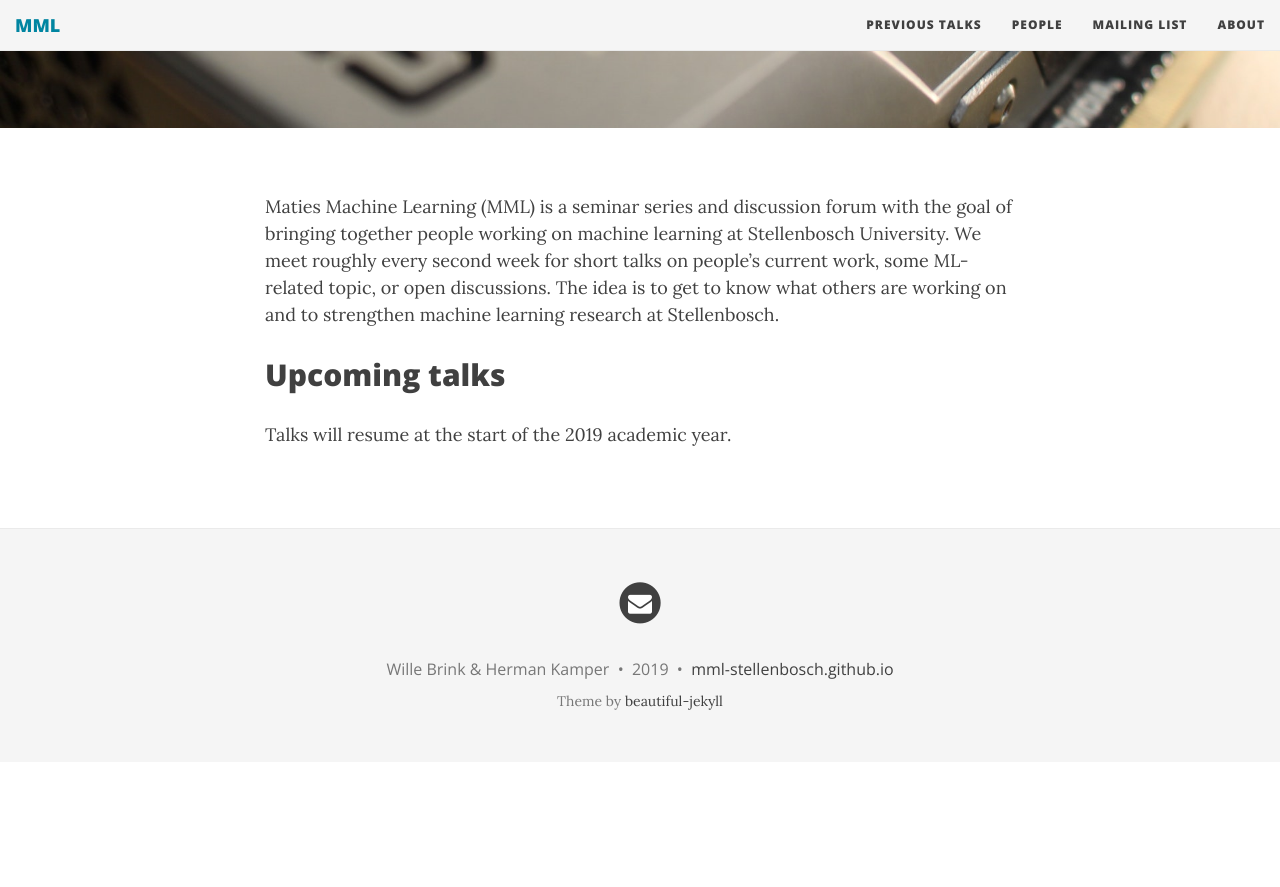
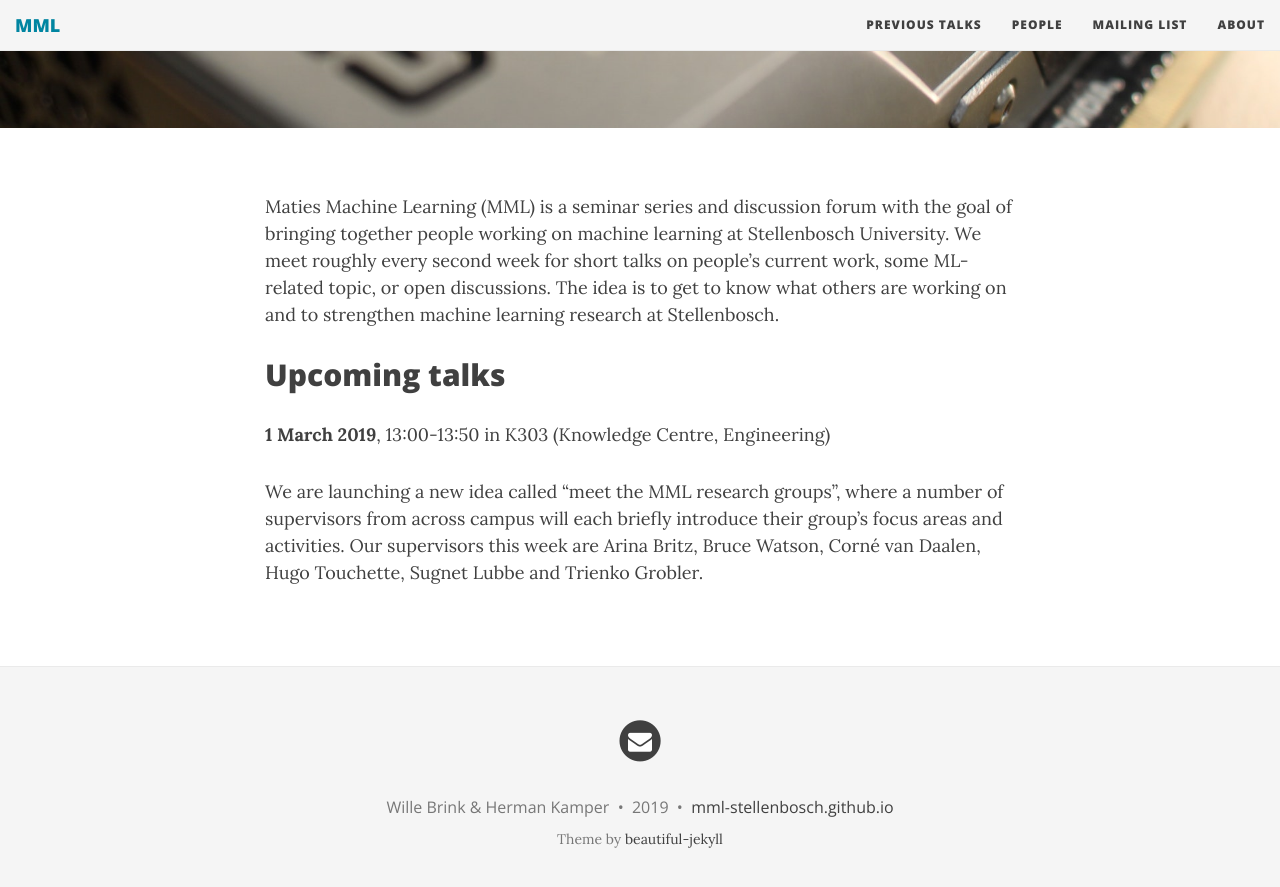
Before and after one commit to mml-stellenbosch/mml-stellenbosch.github.io, a Jekyll site: the page built from index.md, in a window 1280 px wide and 900 px high, scrolled down 503 px. Shown: the top 887 px of the window. Built offline with Jekyll 4.4.1, drawn with Linux system fonts in a browser that asks for light colours; nearby versions of some CDN libraries; before the commit the page ends 1265 px from its top, so only the background shows below that.

Commit message:
Update index.md

```diff
--- a/index.md
+++ b/index.md
@@ -15,7 +15,11 @@ Stellenbosch.
 
 Upcoming talks
 --------------
-Talks will resume at the start of the 2019 academic year.
+
+**1 March 2019**, 13:00-13:50 in K303 (Knowledge Centre, Engineering)
+
+We are launching a new idea called "meet the MML research groups", where a number of supervisors from across campus will each briefly introduce their group's focus areas and activities.  Our supervisors this week are Arina Britz, Bruce Watson, Corné van Daalen, Hugo Touchette, Sugnet Lubbe and Trienko Grobler.
+
 
 <!-- https://www.pexels.com -->
 <!-- https://unsplash.com -->
```
